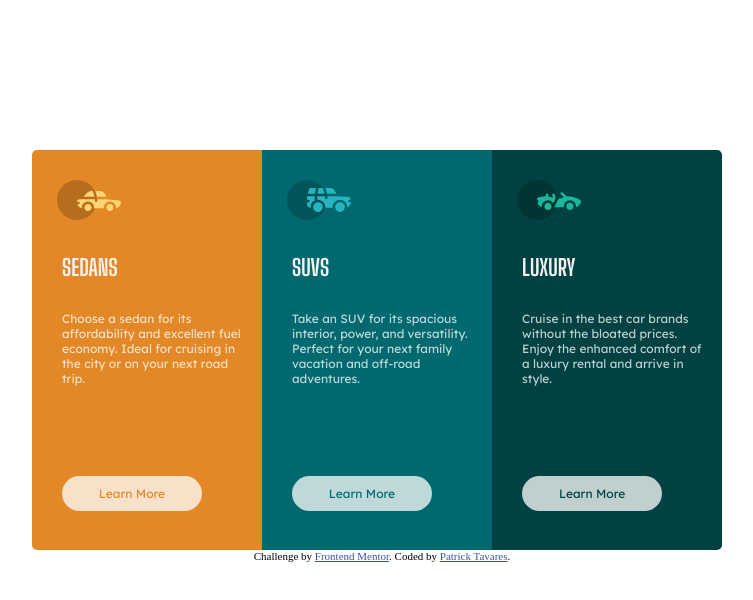
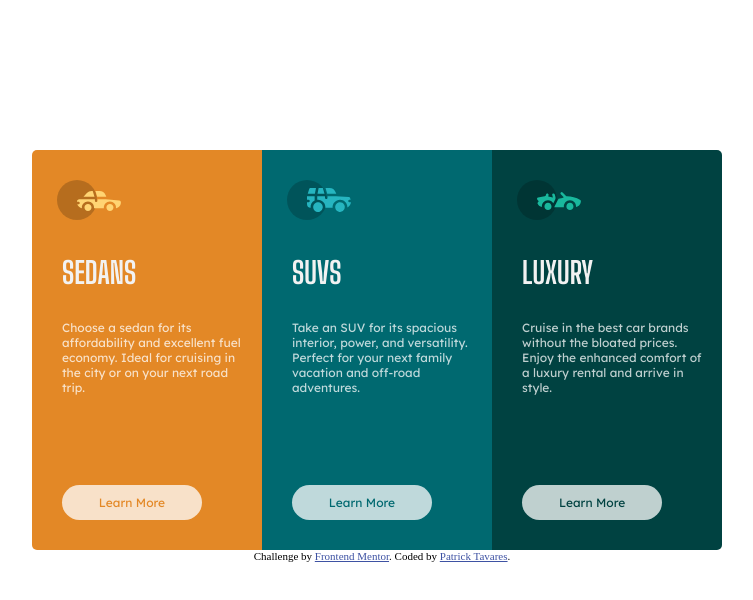
Before and after one commit to PatrickTav/cartao-de-carros, a plain HTML site: page index.html in a window 1280 px wide. Shown: the whole page, without its empty margins (258-1011 px from the left). Drawn offline with Linux system fonts and the light colour scheme.

Commit message:
Incluir e substituir h2 por h1 e envolver em main

```diff
--- a/index.html
+++ b/index.html
@@ -24,10 +24,11 @@
 
 
 
+        <main>
           <div class="container">
             <div class="sedans card">
               <svg width="64" height="40" xmlns="http://www.w3.org/2000/svg"><g fill="none" fill-rule="evenodd"><circle fill="#000" opacity=".201" cx="20" cy="20" r="20"/><path d="M52.936 24.11c1.942 0 3.517 1.542 3.517 3.445 0 1.903-1.575 3.445-3.517 3.445s-3.516-1.542-3.516-3.445c0-1.903 1.574-3.445 3.516-3.445zm-21.957 0c1.942 0 3.517 1.542 3.517 3.445 0 1.903-1.575 3.445-3.517 3.445s-3.516-1.542-3.516-3.445c0-1.903 1.574-3.445 3.516-3.445zm6.948-4.848v1.429c0 .716.61 1.293 1.348 1.259a1.295 1.295 0 001.225-1.295v-1.393h8.256l13.483 1.313c.956.093 1.676.881 1.676 1.814 0 2.89-2.126 5.303-4.926 5.819.397-3.557-2.458-6.62-6.053-6.62-3.646 0-6.504 3.14-6.039 6.723h-9.879c.466-3.588-2.397-6.722-6.039-6.722-3.595 0-6.45 3.062-6.052 6.62-2.14-.398-3.916-1.912-4.61-3.931h1.142c.731 0 1.32-.598 1.285-1.322-.033-.678-.629-1.2-1.322-1.2H20v-.251c0-1.274 1.066-2.243 2.306-2.243h15.62zM42.59 11c2.645 0 4.99 1.556 5.972 3.963l.726 1.779H40.17L38.413 11h4.178zm-6.865 0l1.758 5.741H26.505l3.357-3.654A6.502 6.502 0 0134.644 11h1.082z" fill="#FFD473" fill-rule="nonzero"/></g></svg>
-            <h2>Sedans</h2>
+              <h1>Sedans</h1>
               <p>
                 Choose a sedan for its affordability and excellent fuel economy. Ideal for cruising in the city
                 or on your next road trip.
@@ -38,7 +39,7 @@
 
             <div class="suvs card">
               <svg width="64" height="40" xmlns="http://www.w3.org/2000/svg"><g fill="none" fill-rule="evenodd"><circle fill="#000" opacity=".201" cx="20" cy="20" r="20"/><path d="M31.002 22.358c2.917 0 5.18 2.593 4.762 5.506a4.828 4.828 0 01-2.962 3.778 4.797 4.797 0 01-5.3-1.165c-1.188-1.26-1.235-2.613-1.263-2.613-.42-2.924 1.857-5.506 4.763-5.506zm22 0c3.457 0 5.798 3.567 4.41 6.744A4.816 4.816 0 0152.3 31.94a4.826 4.826 0 01-4.06-4.077c-.42-2.915 1.846-5.506 4.762-5.506zm-15.04-6.083v1.462a1.29 1.29 0 001.352 1.29c.693-.033 1.227-.631 1.227-1.326v-1.426h8.3l13.056.716a1.29 1.29 0 011.164.917c.27.895.446 1.477.563 1.87h-1.047c-.694 0-1.291.534-1.324 1.228a1.29 1.29 0 001.288 1.352h1.445c-.164 2.225-1.57 4.193-3.6 5.05.13-4.212-3.255-7.63-7.384-7.63-4.317 0-7.762 3.718-7.358 8.086h-7.285c.43-4.655-3.503-8.531-8.131-8.046v-3.543h7.734zm-10.312 0v4.308a7.4 7.4 0 00-4.006 7.274 3.874 3.874 0 01-3.642-3.864v-1.635h1.46a1.29 1.29 0 000-2.58h-1.461v-3.213l.003-.29h7.646zm14.986-8.196c2.65 0 5 1.592 5.984 4.055l.63 1.579a5.525 5.525 0 01-.065-.004l-.026-.002-.034-.002-.022-.002a4.178 4.178 0 00-.224-.006l-.098-.001h-.039l-.136-.001h-.052l-.326-.001H40.211L38.528 8.08zm-13.632 0l-1.122 5.616h-7.144l1.47-4.71a1.29 1.29 0 011.231-.906h5.565zm6.832 0l1.683 5.615h-7.007l1.121-5.615h4.203z" fill="#26B5C0" fill-rule="nonzero"/></g></svg>
-            <h2>SUVs</h2>
+              <h1>SUVs</h1>
               <p>
                 Take an SUV for its spacious interior, power, and versatility. Perfect for your next family vacation
                 and off-road adventures.
@@ -51,7 +52,7 @@
 
           <div class="luxury card">
             <svg width="64" height="40" xmlns="http://www.w3.org/2000/svg"><g fill="none" fill-rule="evenodd"><circle fill="#000" opacity=".201" cx="20" cy="20" r="20"/><path d="M30.98 22.835c1.941 0 3.516 1.604 3.516 3.583 0 1.978-1.575 3.582-3.517 3.582s-3.516-1.604-3.516-3.582c0-1.979 1.574-3.583 3.516-3.583zm21.956 0c1.942 0 3.517 1.604 3.517 3.583 0 1.978-1.575 3.582-3.517 3.582s-3.516-1.604-3.516-3.582c0-1.979 1.574-3.583 3.516-3.583zm-9.143-10.45a1.27 1.27 0 011.819 0l3.715 3.784c4.444-.115 9.7 1.142 13.964 3.753.387.237.624.664.624 1.124 0 3.006-2.126 5.514-4.926 6.05.397-3.698-2.458-6.882-6.053-6.882-3.646 0-6.504 3.264-6.039 6.99h-9.669c.76-1.544.993-2.026 1.337-2.711l.082-.162c.421-.835 1.056-2.07 2.883-5.65 1.68-.023 3.47-.408 5.247-1.403l-2.984-3.04a1.328 1.328 0 010-1.854zm-7.68 1.064c.683-.2 1.395.202 1.592.898l.749 2.652a3.46 3.46 0 01-.247 2.51l-1.733 3.395-.216.424c-1.07-1.89-3.06-3.114-5.279-3.114-3.595 0-6.45 3.184-6.052 6.885-1.832-.347-3.414-1.537-4.278-3.276a1.331 1.331 0 01.117-1.376l.955-1.303-1.325-1.295c-.751-.735-.376-2.024.64-2.231l6.614-1.346.13-.026c.092-.019.145-.03.157-.031.314-.146 1.07-.591 1.07-1.506 0-.734.592-1.327 1.316-1.31.712.016 1.268.662 1.256 1.388a4.11 4.11 0 01-.348 1.611 22.69 22.69 0 014.7 1.146l-.7-2.473a1.314 1.314 0 01.882-1.622z" fill="#19B89D" fill-rule="nonzero"/></g></svg>
-                 <h2>Luxury</h2>
+                   <h1>Luxury</h1>
               <p>
                 Cruise in the best car brands without the bloated prices. Enjoy the enhanced comfort of a luxury
                 rental and arrive in style.
@@ -59,6 +60,7 @@
               <a class="links" href="https://www.infiniteluxury.com.br/tag/carros-de-luxo/" target="_blank">Learn More</a>
                  </div>
           </div>
+        </main>
 
 
 
--- a/style.css
+++ b/style.css
@@ -65,7 +65,7 @@ svg{
     border-radius: 0px 5px 5px 0px;
 }
 
-h2{
+h1{
     margin: 30px 0px 0px 30px;
     font-family:'Big Shoulders Display', cursive; ;
     text-transform: uppercase;
```
Lines whose indentation alone changed are shown as unchanged.
